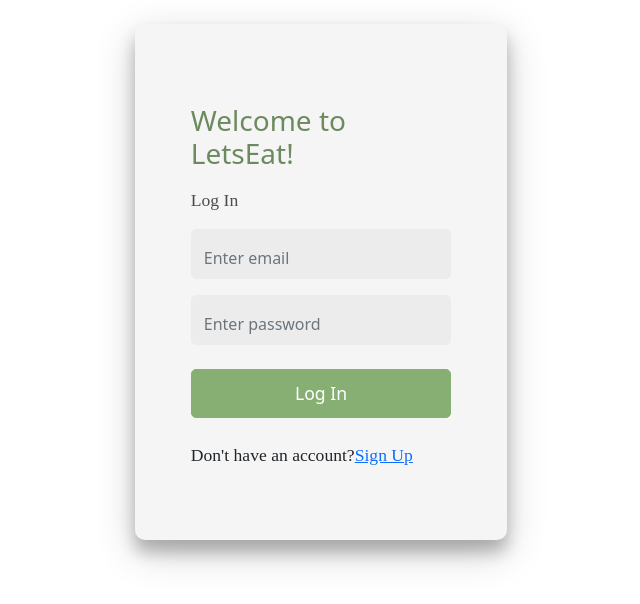
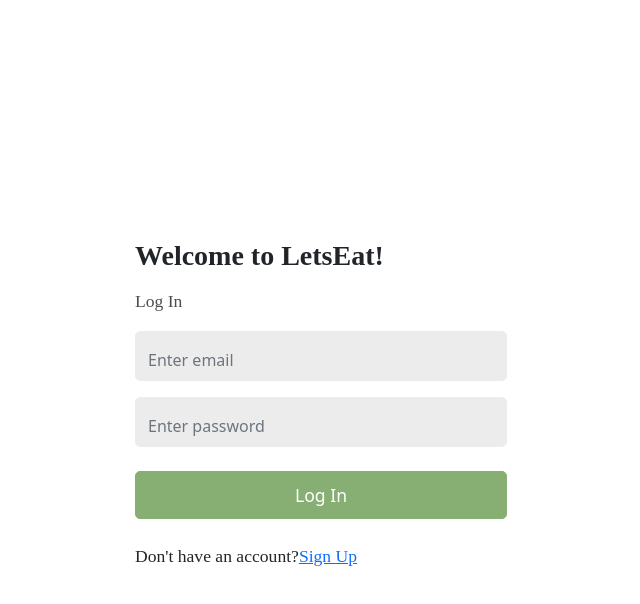
Before and after one commit to menglander2019/LetsEat-Dev, a React (Create React App) app in the folder react/letseat-app/: page /login in a window 1280 px wide. Shown: the top 604 px of the page, without its empty margins (319-959 px from the left). Built offline with nearby package versions, Linux system fonts and the light colour scheme; a web font is replaced by a local one.

Commit message:
Added centering

```diff
--- a/react/letseat-app/src/css/Home.css
+++ b/react/letseat-app/src/css/Home.css
@@ -11,21 +11,35 @@
     src: url('./fonts/SF-Pro-Display-Bold.otf');
 }
 
-body {
+html, body {
     background-color: white;
+    height: 100%;
+    width: 100%;
+}
+
+#root {
+    height: 100%;
+    width: 100%;
+}
+
+.container {
+    height: 100%;
+    width: 100%;
 }
 
 h1 {
+    font-family: 'Sf-Pro-Bold';
     color: #6d8a5e;
-    font-family: 'Sf-Pro-Bold';
 }
 
 h2 {
+    font-family: 'SF-Pro-Regular';
     color:#161616
 }
 
-.color-theme {
-    color: #6d8a5e;
+h3 {
+    font-family: 'SF-Pro-Regular';
+    font-weight: 800;
 }
 
 p {
@@ -39,62 +53,8 @@
     color: #4c4c4c;
 }
 
-.restaurant-image {
-    border-radius: 5%;
-}
-
-.btn.answerOption {
-    font-family: 'SF-Pro-Regular';
-    font-size: 1.1rem;
-    color: black;
-    background-color: #ececec;
-    padding: 6%;
-    border-radius: 8px;
-    margin-top: 15px;
-}
-
-.btn.answerOption:hover {
-    color: white;
-    background-color: #87ae73;
-    box-shadow: 0 12px 16px 0 rgba(0,0,0,0.24), 0 17px 50px 0 rgba(0,0,0,0.19);
-}
-
-.btn.submit {
-    background-color: #87ae73;
-    border-color: #87ae73;
-    border-radius: 5px;
-    padding-top: 10px;
-    padding-bottom: 10px;
-    font-size:1.1rem;
-}
-
-.btn.submit:hover {
-    box-shadow: 0 12px 16px 0 rgba(0,0,0,0.24), 0 12px 40px 0 rgba(0,0,0,0.19);
-}
-
-.btn.tryAgain {
-    color: white;
-    background-color: black;
-    border-radius: 14px;
-    padding-top: 16px;
-    padding-bottom: 16px;
-    font-size:1.2rem;
-}
-
-.btn.confirm {
-    color: white;
-    background-color: #87ae73;
-    border-radius: 14px;
-    padding-top: 16px;
-    padding-bottom: 16px;
-    font-size:1.2rem;
-}
-
-.restaurant-image {
-    width: 800px;
-    height: 350px;
-    object-fit: cover;
-    object-position: center;
+.color-theme {
+    color: #6d8a5e;
 }
 
 .input-box {
@@ -114,12 +74,58 @@
     font-weight: 500;
 }
 
-.login-container {
-    background-color: whitesmoke;
-    border-radius: 10px;
+.btn.answerOption {
+    font-family: 'SF-Pro-Regular';
+    font-size: 1.1rem;
+    font-weight: 700;
+    color: black;
+    background-color: #ececec;
+    padding: 6%;
+    border-radius: 8px;
+    margin-top: 15px;
+}
+
+.btn.answerOption:hover {
+    box-shadow: 0 12px 16px 0 rgba(0,0,0,0.24), 0 17px 50px 0 rgba(0,0,0,0.19);
+    background-color: #87ae73;
+    color: white;
+}
+
+.btn.submit {
+    background-color: #87ae73;
+    border-color: #87ae73;
+    border-radius: 5px;
+    padding-top: 10px;
+    padding-bottom: 10px;
+    font-size:1.1rem;
+}
+
+.btn.submit:hover {
     box-shadow: 0 12px 16px 0 rgba(0,0,0,0.24), 0 12px 40px 0 rgba(0,0,0,0.19);
-    padding-top: 5%;
-    padding-bottom: 5%;
-    padding-left: 5%;
-    padding-right: 5%;
 }
+
+.btn.confirm {
+    color: white;
+    background-color: #87ae73;
+    border-radius: 14px;
+    padding-top: 16px;
+    padding-bottom: 16px;
+    font-size:1.2rem;
+}
+
+.btn.tryAgain {
+    color: white;
+    background-color: black;
+    border-radius: 14px;
+    padding-top: 16px;
+    padding-bottom: 16px;
+    font-size:1.2rem;
+}
+
+.restaurant-image {
+    width: 800px;
+    height: 350px;
+    object-fit: cover;
+    object-position: center;
+    border-radius: 5%;
+}
--- a/react/letseat-app/src/pages/CreateAccount.js
+++ b/react/letseat-app/src/pages/CreateAccount.js
@@ -11,11 +11,11 @@
         <div className="container">
             <div className="col-md-5 mt-4 mx-auto">
                 <h1 className="display-3 text-center">LetsEat</h1>
-                <h3 className="text-center mt-3">Sign up for free to find your new favorite food spot.</h3>
+                <h3 className="text-center mt-3">Sign up for free to find your new favorite restaurant.</h3>
                 <div className="row mt-3">
                     <div className="question">
                         <label for="email">Enter your email</label>
-                        <input type="text" id="email" className="input-box form-control w-100" placeholder="Enter your email"></input>
+                        <input type="text" id="email" className="input-box form-control w-100" placeholder="Enter an email"></input>
                         <small id="nameHelp" className="form-text text-muted">We'll never share your email with anyone else.</small>
                     </div>
                 </div>
--- a/react/letseat-app/src/pages/EditAccount.js
+++ b/react/letseat-app/src/pages/EditAccount.js
@@ -19,20 +19,20 @@
                 <div className="row mt-3">
                     <div className="col-md-12 mx-auto">
                         <label for="email">Update Your Email Address (Populate with user email)</label>
-                        <input type="text" id="email" className="login-box form-control w-100" placeholder="Enter your email"></input>
+                        <input type="text" id="email" className="login-box form-control w-100" placeholder="Enter email"></input>
                     </div>
                 </div>
                 <div className="row mt-3">
                     <div className="col-md-12 mx-auto">
                         <label for="email">Update Your Name(Populate with user name)</label>
-                        <input type="text" id="email" className="login-box form-control w-100" placeholder="Enter your new username"></input>
+                        <input type="text" id="email" className="login-box form-control w-100" placeholder="Enter new username"></input>
                     </div>
                 </div>
                 <div className="row mt-3">
                     <div className="col-md-12 mx-auto">
                         <label for="password">Update Your Password</label>
-                        <input type="text" id="password" className="login-box form-control w-100" placeholder="Enter your new password"></input>
-                        <input type="text" id="password" className="login-box form-control w-100 mt-3" placeholder="Retype your new password"></input>
+                        <input type="text" id="password" className="login-box form-control w-100" placeholder="Enter new password"></input>
+                        <input type="text" id="password" className="login-box form-control w-100 mt-3" placeholder="Retype new password"></input>
                     </div>
                 </div>
                 <div className="row mt-4">
--- a/react/letseat-app/src/pages/Home.js
+++ b/react/letseat-app/src/pages/Home.js
@@ -15,7 +15,7 @@
                 </div>
                 <div className="row">
                     <div className="col-md-6">
-                        <h2>Discover your new perfect restaurant</h2>
+                        <h2>Discover your new favorite restaurant</h2>
                     </div>
                 </div>
                 <div>
--- a/react/letseat-app/src/pages/Login.js
+++ b/react/letseat-app/src/pages/Login.js
@@ -9,11 +9,13 @@
     }
 
     return (
+        <>
         <div className="container">
-            <div className="col-md-4 mt-4 login-container mx-auto">
+            <div className="h-100 d-flex align-items-center">
+                <div className="col-md-4 mx-auto">
                     <div className="row mt-4">
                         <div className="col-md-12 mx-auto">
-                        <h3 className="color-theme">Welcome to LetsEat!</h3>
+                            <h3>Welcome to LetsEat!</h3>
                         </div>
                     </div>
                     <div className="row mt-2">
@@ -45,6 +47,8 @@
                     </div>
                 </div>
             </div>
+        </div>
+        </>
     );
 }
 
--- a/react/letseat-app/src/pages/Restaurant.js
+++ b/react/letseat-app/src/pages/Restaurant.js
@@ -26,6 +26,7 @@
 
     return (
         <div className="container">
+            <div className="h-100 d-flex align-items-center">
                 <div className="col-md-6 mt-4 mx-auto">
                 {   displayRestaurant == 0
                     ? (
@@ -47,6 +48,7 @@
                 }
                 </div>
             </div>
+        </div>
     );
 }
 
```
Lines whose indentation alone changed are shown as unchanged.
